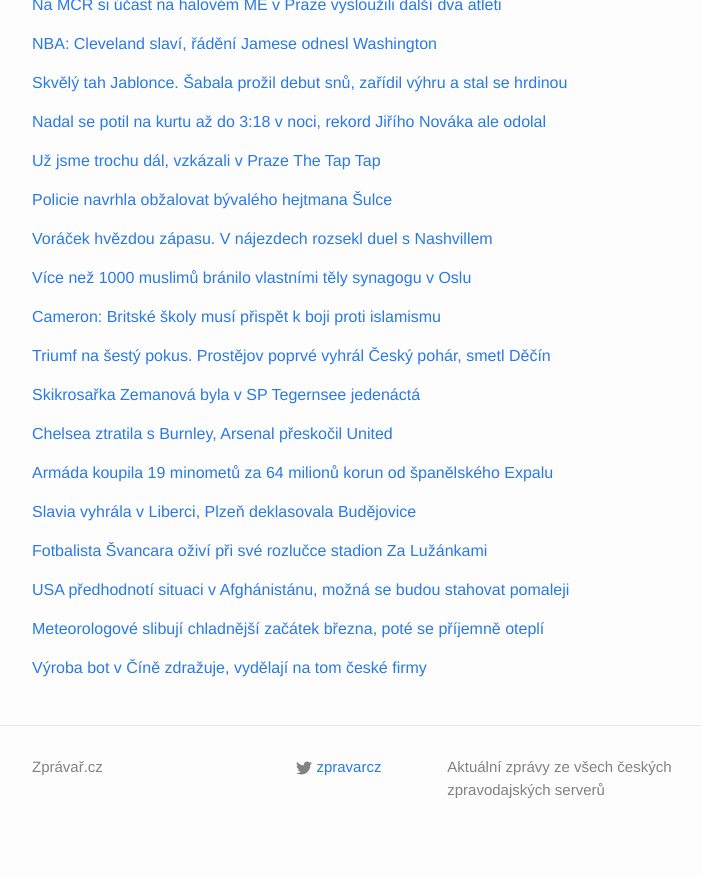
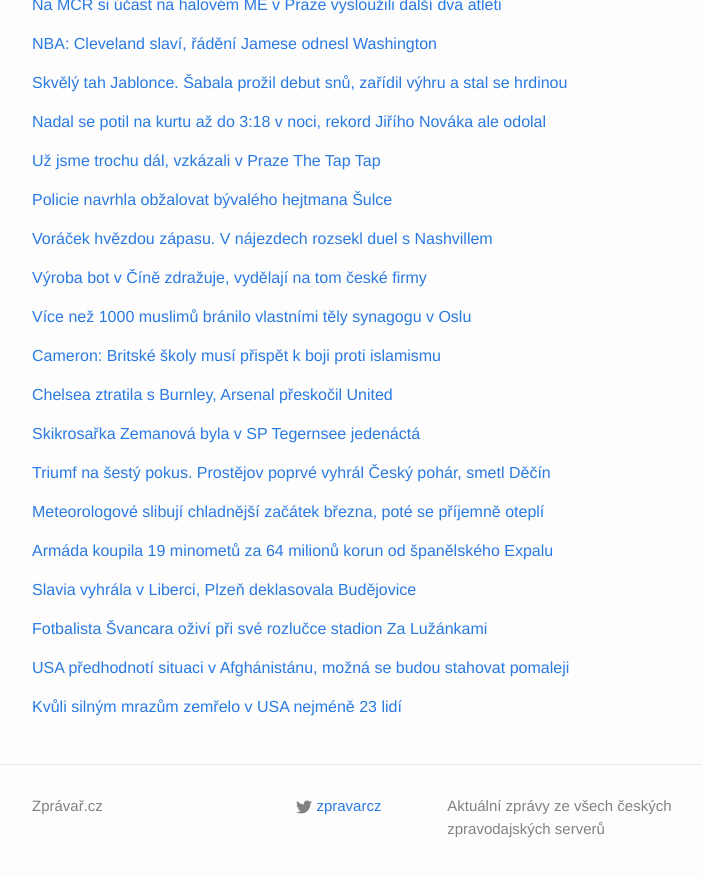
Before and after one commit to adliska/zpravar, a Jekyll site: the page built from index.html, in a window 1280 px wide and 900 px high, scrolled down 924 px. Shown: the top 877 px of the window, without its empty margins (238-940 px from the left). Built offline with Jekyll 4.4.1, drawn with Linux system fonts in a browser that asks for light colours.

Commit message:
zpravar news update

```diff
--- a/index.html
+++ b/index.html
@@ -330,81 +330,88 @@
 <li><a href=http://www.tyden.cz/rubriky/sport/hokej/nhl/voracek-dal-rozhodujici-najezd-philadelphie-porazila-nashville_334138.html>Voráček dal rozhodující nájezd, Philadelphie porazila Nashville - www.tyden.cz</a></li>
 <li><a href=http://hokej.idnes.cz/voracek-v-najezdech-trefil-philadelphii-vyhru-f4l-/nhl.aspx?c=A150221_221052_nhl_Mkr>Voráček v nájezdech trefil Philadelphii výhru nad lídrem NHL - hokej.idnes.cz</a></li>
 </ul>
-</div><p><a href="javascript:;" onclick="toggle_visibility('zpravy27')">Více než 1000 muslimů bránilo vlastními těly synagogu v Oslu</a></p>
+</div><p><a href="javascript:;" onclick="toggle_visibility('zpravy27')">Výroba bot v Číně zdražuje, vydělají na tom české firmy</a></p>
 <div id="zpravy27" style="display:none">
+<ul>
+<li><a href=http://zpravy.e15.cz/byznys/prumysl-a-energetika/vyroba-bot-v-cine-zdrazuje-vydelaji-na-tom-ceske-firmy-1165226>Výroba bot v Číně zdražuje, vydělají na tom české firmy - zpravy.e15.cz</a></li>
+<li><a href=http://byznys.ihned.cz/c1-63570960-boty-made-in-china-se-prodrazuji-nemecke-firmy-otukavaji-vyrobce-v-cesku>Boty "Made in China" se prodražují. Německé firmy oťukávají výrobce v Česku - byznys.ihned.cz</a></li>
+<li><a href=http://zpravy.e15.cz/byznys/prumysl-a-energetika/v-cine-zdrazuji-materialy-i-pracovni-sila-vydelaji-na-tom-ceske-firmy-1165226>V Číně zdražují materiály i pracovní síla, vydělají na tom české firmy - zpravy.e15.cz</a></li>
+</ul>
+</div><p><a href="javascript:;" onclick="toggle_visibility('zpravy28')">Více než 1000 muslimů bránilo vlastními těly synagogu v Oslu</a></p>
+<div id="zpravy28" style="display:none">
 <ul>
 <li><a href=http://zpravy.idnes.cz/vice-nez-1000-muslimu-branilo-vlastnimi-tely-synagogu-v-oslu-po0-/zahranicni.aspx?c=A150221_211832_zahranicni_fer>Více než 1000 muslimů bránilo vlastními těly synagogu v Oslu - zpravy.idnes.cz</a></li>
 <li><a href=http://www.ceskatelevize.cz/ct24/svet/302493-pres-tisic-muslimu-vytvorilo-v-oslu-lidsky-retez-na-podporu-zidu/>Přes tisíc muslimů vytvořilo v Oslu lidský řetěz na podporu Židů - www.ceskatelevize.cz</a></li>
 <li><a href=http://www.ceskenoviny.cz/zpravy/zpravy/pres-1000-muslimu-vytvorilo-lidsky-retez-u-synagogy-v-oslu/1184250>Přes 1000 muslimů vytvořilo lidský řetěz u synagogy v Oslu - www.ceskenoviny.cz</a></li>
 </ul>
-</div><p><a href="javascript:;" onclick="toggle_visibility('zpravy28')">Cameron: Britské školy musí přispět k boji proti islamismu</a></p>
-<div id="zpravy28" style="display:none">
+</div><p><a href="javascript:;" onclick="toggle_visibility('zpravy29')">Cameron: Britské školy musí přispět k boji proti islamismu</a></p>
+<div id="zpravy29" style="display:none">
 <ul>
 <li><a href=http://zpravy.aktualne.cz/zahranici/cameron-britske-skoly-musi-prispet-k-boji-proti-islamismu/r~15bd592eba0f11e4aff10025900fea04/>Cameron: Britské školy musí přispět k boji proti islamismu - zpravy.aktualne.cz</a></li>
 <li><a href=http://zpravy.idnes.cz/britanie-patra-po-tech-skolackach-z-londyna-ktere-odletely-do-turecka-a-miri-nejspis-do-syrie-icu-/zahranicni.aspx?c=A150221_103259_zahranicni_im>Británie pátrá po školačkách, které nejspíš míří za džihádisty do Sýrie - zpravy.idnes.cz</a></li>
 <li><a href=http://zpravy.aktualne.cz/zahranici/divkam-je-15-a-16-let-odjely-z-londyna-za-islamisty/r~4c4eba6ab95a11e49f60002590604f2e/>Dívkám je 15 a 16 let. Odjely z Londýna za islamisty - zpravy.aktualne.cz</a></li>
 </ul>
-</div><p><a href="javascript:;" onclick="toggle_visibility('zpravy29')">Triumf na šestý pokus. Prostějov poprvé vyhrál Český pohár, smetl Děčín</a></p>
-<div id="zpravy29" style="display:none">
+</div><p><a href="javascript:;" onclick="toggle_visibility('zpravy30')">Chelsea ztratila s Burnley, Arsenal přeskočil United</a></p>
+<div id="zpravy30" style="display:none">
+<ul>
+<li><a href=http://sport.aktualne.cz/premier-league/r~c51e6930b9ce11e4a7d8002590604f2e/>Chelsea ztratila s Burnley, Arsenal přeskočil United - sport.aktualne.cz</a></li>
+<li><a href=http://www.denik.cz/fotbal/chelsea-bez-cecha-zavahala-arsenal-velebi-girouda-united-odpadl-20150221.html>Chelsea bez Čecha zaváhala, Arsenal velebí Girouda, United odpadl - www.denik.cz</a></li>
+<li><a href=http://fotbal.idnes.cz/26-kolo-anglicke-premier-league-dk7-/fot_zahranici.aspx?c=A150221_182110_fot_zahranici_min>Chelsea doma neporazila předposledního, United podlehli ve Swansea - fotbal.idnes.cz</a></li>
+</ul>
+</div><p><a href="javascript:;" onclick="toggle_visibility('zpravy31')">Skikrosařka Zemanová byla v SP Tegernsee jedenáctá</a></p>
+<div id="zpravy31" style="display:none">
+<ul>
+<li><a href=http://sport.aktualne.cz/skikrosarka-zemanova-byla-v-sp-tegernsee-jedenacta/r~122aaabeb9c911e49fc3002590604f2e/>Skikrosařka Zemanová byla v SP Tegernsee jedenáctá - sport.aktualne.cz</a></li>
+<li><a href=http://www.denik.cz/zimni_sporty/skikrosarka-zemanova-vypadla-ve-ctvrtfinale-skoncila-jedenacta-20150221.html>Skikrosařka Zemanová vypadla na SP ve čtvrtfinále, skončila jedenáctá - www.denik.cz</a></li>
+<li><a href=http://sport.idnes.cz/skikros-svetovy-pohar-zemanova-dn6-/lyzovani.aspx?c=A150221_114002_lyzovani_rou>Skikrosařka Zemanová byla ve Světovém poháru v Tegernsee jedenáctá - sport.idnes.cz</a></li>
+</ul>
+</div><p><a href="javascript:;" onclick="toggle_visibility('zpravy32')">Triumf na šestý pokus. Prostějov poprvé vyhrál Český pohár, smetl Děčín</a></p>
+<div id="zpravy32" style="display:none">
 <ul>
 <li><a href=http://www.denik.cz/ostatni_sport/triumf-na-sesty-pokus-prostejov-poprve-vyhral-cesky-pohar-smetl-decin-20150221.html>Triumf na šestý pokus. Prostějov poprvé vyhrál Český pohár, smetl Děčín - www.denik.cz</a></li>
 <li><a href=http://sport.idnes.cz/basketbal-finale-cesky-pohar-muzu-prostejov-fmu-/basket.aspx?c=A150221_203142_sport-basket_tof>Prostějovští basketbalisté slaví, poprvé dobyli Český pohár - sport.idnes.cz</a></li>
 <li><a href=http://www.sportovninoviny.cz/zpravy/prostejov-poprve-ovladl-cesky-pohar-basketbalistu/1184237>Prostějov poprvé ovládl Český pohár basketbalistů - www.sportovninoviny.cz</a></li>
 </ul>
-</div><p><a href="javascript:;" onclick="toggle_visibility('zpravy30')">Skikrosařka Zemanová byla v SP Tegernsee jedenáctá</a></p>
-<div id="zpravy30" style="display:none">
+</div><p><a href="javascript:;" onclick="toggle_visibility('zpravy33')">Meteorologové slibují chladnější začátek března, poté se příjemně oteplí</a></p>
+<div id="zpravy33" style="display:none">
 <ul>
-<li><a href=http://sport.aktualne.cz/skikrosarka-zemanova-byla-v-sp-tegernsee-jedenacta/r~122aaabeb9c911e49fc3002590604f2e/>Skikrosařka Zemanová byla v SP Tegernsee jedenáctá - sport.aktualne.cz</a></li>
-<li><a href=http://www.denik.cz/zimni_sporty/skikrosarka-zemanova-vypadla-ve-ctvrtfinale-skoncila-jedenacta-20150221.html>Skikrosařka Zemanová vypadla na SP ve čtvrtfinále, skončila jedenáctá - www.denik.cz</a></li>
-<li><a href=http://sport.idnes.cz/skikros-svetovy-pohar-zemanova-dn6-/lyzovani.aspx?c=A150221_114002_lyzovani_rou>Skikrosařka Zemanová byla ve Světovém poháru v Tegernsee jedenáctá - sport.idnes.cz</a></li>
+<li><a href=http://zpravy.idnes.cz/vyhled-pocasi-0dm-/domaci.aspx?c=A150221_145626_domaci_cen>Meteorologové slibují chladnější začátek března, poté se příjemně oteplí - zpravy.idnes.cz</a></li>
+<li><a href=http://www.novinky.cz/domaci/362273-teploty-budou-pozvolna-stoupat-ale-bude-prset.html>Teploty budou pozvolna stoupat. Ale bude pršet  - www.novinky.cz</a></li>
+<li><a href=http://www.novinky.cz/domaci/362273-teploty-se-budou-drzet-nad-nulou-ale-bude-prset.html>Teploty se budou držet nad nulou. Ale bude pršet  - www.novinky.cz</a></li>
 </ul>
-</div><p><a href="javascript:;" onclick="toggle_visibility('zpravy31')">Chelsea ztratila s Burnley, Arsenal přeskočil United</a></p>
-<div id="zpravy31" style="display:none">
-<ul>
-<li><a href=http://sport.aktualne.cz/premier-league/r~c51e6930b9ce11e4a7d8002590604f2e/>Chelsea ztratila s Burnley, Arsenal přeskočil United - sport.aktualne.cz</a></li>
-<li><a href=http://www.denik.cz/fotbal/chelsea-bez-cecha-zavahala-arsenal-velebi-girouda-united-odpadl-20150221.html>Chelsea bez Čecha zaváhala, Arsenal velebí Girouda, United odpadl - www.denik.cz</a></li>
-<li><a href=http://fotbal.idnes.cz/26-kolo-anglicke-premier-league-dk7-/fot_zahranici.aspx?c=A150221_182110_fot_zahranici_min>Chelsea doma neporazila předposledního, United podlehli ve Swansea - fotbal.idnes.cz</a></li>
-</ul>
-</div><p><a href="javascript:;" onclick="toggle_visibility('zpravy32')">Armáda koupila 19 minometů za 64 milionů korun od španělského Expalu</a></p>
-<div id="zpravy32" style="display:none">
+</div><p><a href="javascript:;" onclick="toggle_visibility('zpravy34')">Armáda koupila 19 minometů za 64 milionů korun od španělského Expalu</a></p>
+<div id="zpravy34" style="display:none">
 <ul>
 <li><a href=http://www.denik.cz/z_domova/armada-koupila-19-minometu-za-64-milionu-korun-od-spanelskeho-expalu-20150221.html>Armáda koupila 19 minometů za 64 milionů korun od španělského Expalu - www.denik.cz</a></li>
 <li><a href=http://zpravy.aktualne.cz/domaci/armada-ziskala-19-minometu-za-64-milionu/r~2d4c305ab99311e49e4b0025900fea04/>Po letech přijde změna. Armáda má 19 minometů za 64 milionů - zpravy.aktualne.cz</a></li>
 <li><a href=http://www.ceskenoviny.cz/zpravy/zpravy/armada-ziskala-19-minometu-za-64-milionu-od-spanelskeho-expalu/1184007>Armáda získala 19 minometů za 64 milionů od španělského Expalu - www.ceskenoviny.cz</a></li>
 </ul>
-</div><p><a href="javascript:;" onclick="toggle_visibility('zpravy33')">Slavia vyhrála v Liberci, Plzeň deklasovala Budějovice</a></p>
-<div id="zpravy33" style="display:none">
+</div><p><a href="javascript:;" onclick="toggle_visibility('zpravy35')">Slavia vyhrála v Liberci, Plzeň deklasovala Budějovice</a></p>
+<div id="zpravy35" style="display:none">
 <ul>
 <li><a href=http://www.sportovninoviny.cz/zpravy/slavia-vyhrala-v-liberci-plzen-deklasovala-budejovice/1184194>Slavia vyhrála v Liberci, Plzeň deklasovala Budějovice - www.sportovninoviny.cz</a></li>
 <li><a href=http://www.rozhlas.cz/_zprava/synot-liga-liberec-prohral-se-slavii-boleslav-remizovala-s-hradcem--1458356>Synot liga: Liberec prohrál se Slavií, Boleslav remizovala s Hradcem - www.rozhlas.cz</a></li>
 <li><a href=http://www.sportovninoviny.cz/zpravy/slavia-vyhrala-v-liberci-teplice-zdolaly-ostravu/1184194>Slavia vyhrála v Liberci, Teplice zdolaly Ostravu - www.sportovninoviny.cz</a></li>
 </ul>
-</div><p><a href="javascript:;" onclick="toggle_visibility('zpravy34')">Fotbalista Švancara oživí při své rozlučce stadion Za Lužánkami</a></p>
-<div id="zpravy34" style="display:none">
+</div><p><a href="javascript:;" onclick="toggle_visibility('zpravy36')">Fotbalista Švancara oživí při své rozlučce stadion Za Lužánkami</a></p>
+<div id="zpravy36" style="display:none">
 <ul>
 <li><a href=http://www.sportovninoviny.cz/zpravy/fotbalista-svancara-ozivi-pri-sve-rozlucce-stadion-za-luzankami/1184096>Fotbalista Švancara oživí při své rozlučce stadion Za Lužánkami - www.sportovninoviny.cz</a></li>
 <li><a href=http://sport.aktualne.cz/svancara-se-v-cervnu-rozlouci-na-legendarnich-luzankach/r~d7069e0eb9c611e486b9002590604f2e/>Švancara se v červnu rozloučí na legendárních Lužánkách - sport.aktualne.cz</a></li>
 <li><a href=http://www.tyden.cz/rubriky/sport/fotbal/fotbalova-liga/brnensky-mercedes-chce-vzkrisit-luzanky-na-rozlucku_334106.html>Brněnský \"Mercedes\" chce vzkřísit Lužánky. Na rozlučku - www.tyden.cz</a></li>
 </ul>
-</div><p><a href="javascript:;" onclick="toggle_visibility('zpravy35')">USA předhodnotí situaci v Afghánistánu, možná se budou stahovat pomaleji</a></p>
-<div id="zpravy35" style="display:none">
+</div><p><a href="javascript:;" onclick="toggle_visibility('zpravy37')">USA předhodnotí situaci v Afghánistánu, možná se budou stahovat pomaleji</a></p>
+<div id="zpravy37" style="display:none">
 <ul>
 <li><a href=http://zpravy.e15.cz/zahranicni/politika/usa-predhodnoti-situaci-v-afghanistanu-mozna-se-budou-stahovat-pomaleji-1165252>USA předhodnotí situaci v Afghánistánu, možná se budou stahovat pomaleji - zpravy.e15.cz</a></li>
 <li><a href=http://www.ceskatelevize.cz/ct24/svet/302445-plan-stahovani-vojsk-z-afghanistanu-mozna-usa-prehodnoti/>Plán stahování vojsk z Afghánistánu možná USA přehodnotí - www.ceskatelevize.cz</a></li>
 <li><a href=http://www.ceskenoviny.cz/zpravy/zpravy/novy-sef-pentagonu-ash-carter-je-na-navsteve-afghanistanu/1184022>Nový šéf Pentagonu Ash Carter je na návštěvě Afghánistánu - www.ceskenoviny.cz</a></li>
 </ul>
-</div><p><a href="javascript:;" onclick="toggle_visibility('zpravy36')">Meteorologové slibují chladnější začátek března, poté se příjemně oteplí</a></p>
-<div id="zpravy36" style="display:none">
+</div><p><a href="javascript:;" onclick="toggle_visibility('zpravy38')">Kvůli silným mrazům zemřelo v USA nejméně 23 lidí</a></p>
+<div id="zpravy38" style="display:none">
 <ul>
-<li><a href=http://zpravy.idnes.cz/vyhled-pocasi-0dm-/domaci.aspx?c=A150221_145626_domaci_cen>Meteorologové slibují chladnější začátek března, poté se příjemně oteplí - zpravy.idnes.cz</a></li>
-<li><a href=http://www.novinky.cz/domaci/362273-teploty-budou-pozvolna-stoupat-ale-bude-prset.html>Teploty budou pozvolna stoupat. Ale bude pršet  - www.novinky.cz</a></li>
-<li><a href=http://www.novinky.cz/domaci/362273-teploty-se-budou-drzet-nad-nulou-ale-bude-prset.html>Teploty se budou držet nad nulou. Ale bude pršet  - www.novinky.cz</a></li>
-</ul>
-</div><p><a href="javascript:;" onclick="toggle_visibility('zpravy37')">Výroba bot v Číně zdražuje, vydělají na tom české firmy</a></p>
-<div id="zpravy37" style="display:none">
-<ul>
-<li><a href=http://zpravy.e15.cz/byznys/prumysl-a-energetika/vyroba-bot-v-cine-zdrazuje-vydelaji-na-tom-ceske-firmy-1165226>Výroba bot v Číně zdražuje, vydělají na tom české firmy - zpravy.e15.cz</a></li>
-<li><a href=http://byznys.ihned.cz/c1-63570960-boty-made-in-china-se-prodrazuji-nemecke-firmy-otukavaji-vyrobce-v-cesku>Boty "Made in China" se prodražují. Německé firmy oťukávají výrobce v Česku - byznys.ihned.cz</a></li>
-<li><a href=http://zpravy.e15.cz/byznys/prumysl-a-energetika/v-cine-zdrazuji-materialy-i-pracovni-sila-vydelaji-na-tom-ceske-firmy-1165226>V Číně zdražují materiály i pracovní síla, vydělají na tom české firmy - zpravy.e15.cz</a></li>
+<li><a href=http://zpravy.aktualne.cz/zahranici/kvuli-silnym-mrazum-zemrelo-v-usa-nejmene-23-lidi/r~bd7ef6fcb9e911e4a7d8002590604f2e/>Kvůli silným mrazům zemřelo v USA nejméně 23 lidí - zpravy.aktualne.cz</a></li>
+<li><a href=http://www.novinky.cz/zahranicni/amerika/362281-silne-mrazy-si-v-usa-vyzadaly-uz-23-zivotu.html>Silné mrazy si v USA vyžádaly už 23 životů - www.novinky.cz</a></li>
+<li><a href=http://www.ceskatelevize.cz/ct24/svet/302458-kvuli-silnym-mrazum-zemrelo-v-usa-pres-20-lidi/>Kvůli silným mrazům zemřelo v USA přes 20 lidí - www.ceskatelevize.cz</a></li>
 </ul>
 </div></div>
```
